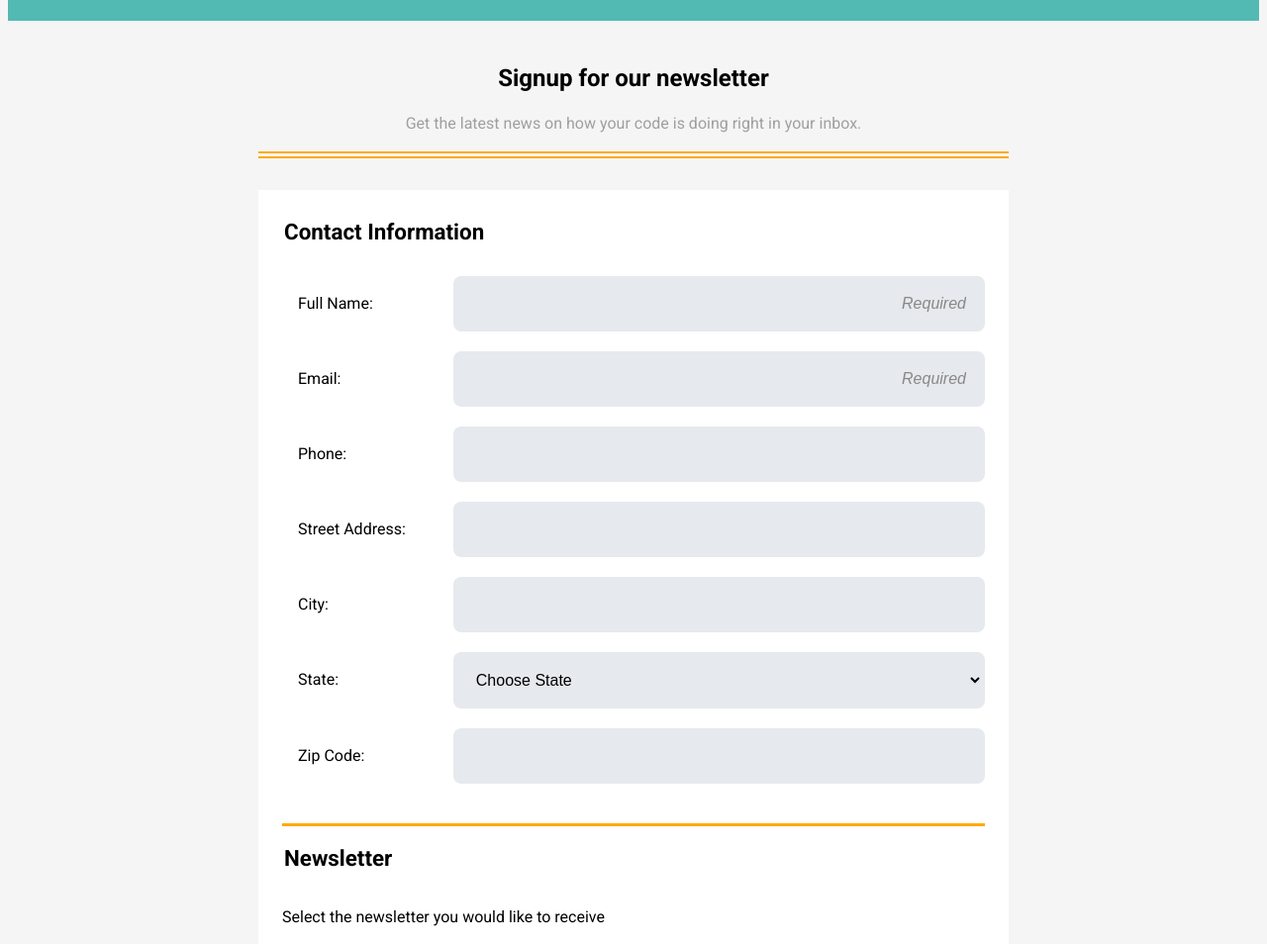
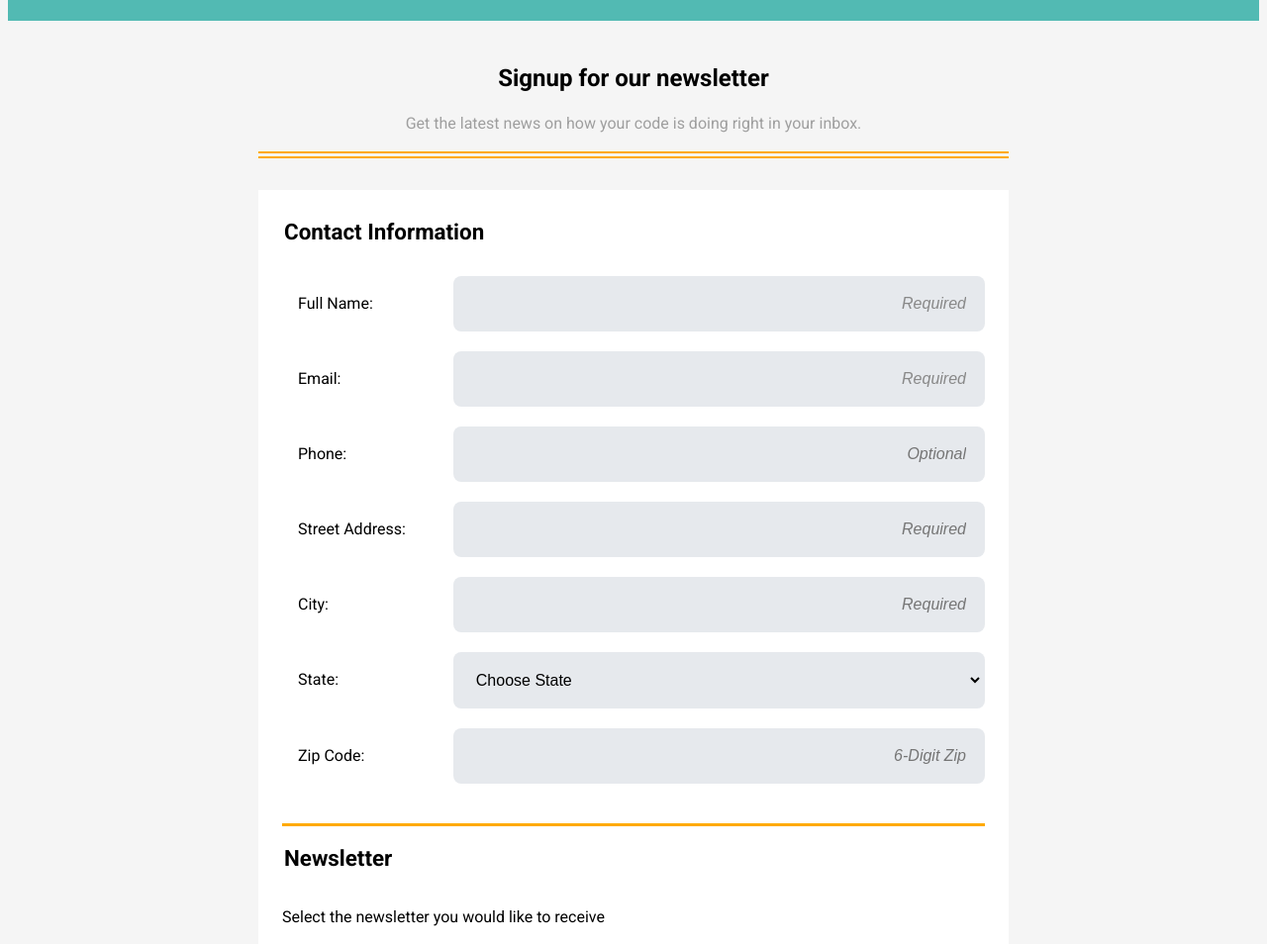
Before and after one commit to kkaurasi/techdegree-project-3, a plain HTML site: page index.html in a window 1280 px wide. Shown: the part 110-1064 px from the top of the page at 99% size. Drawn offline with Linux system fonts and the light colour scheme.

Commit message:
Update index.html

```diff
--- a/index.html
+++ b/index.html
@@ -31,15 +31,15 @@
     </div>
     <div class="info">
         <label for="phone">Phone:</label>
-        <input type="tel" id="phone" name="user_phone">
+        <input type="tel" id="phone" name="user_phone" placeholder="Optional">
     </div>
     <div class="info">
         <label for="address">Street Address:</label>
-        <input type="text" id="address" name="user_address">
+        <input type="text" id="address" name="user_address" placeholder="Required">
     </div>
     <div class="info">
         <label for="city">City:</label>
-        <input type="text" id="city" name="user_city">
+        <input type="text" id="city" name="user_city" placeholder="Required">
     </div>
     <div class="info" id="info-state">
         <label for="state">State:</label>
@@ -99,7 +99,7 @@
     </div>
     <div class="info" id="info-zip">
         <label for="zip">Zip Code:</label>
-        <input type="text" id="zip" name="user_zip">
+        <input type="text" id="zip" name="user_zip" placeholder="6-Digit Zip">
     </div>
     </fieldset>
     <fieldset>
```
